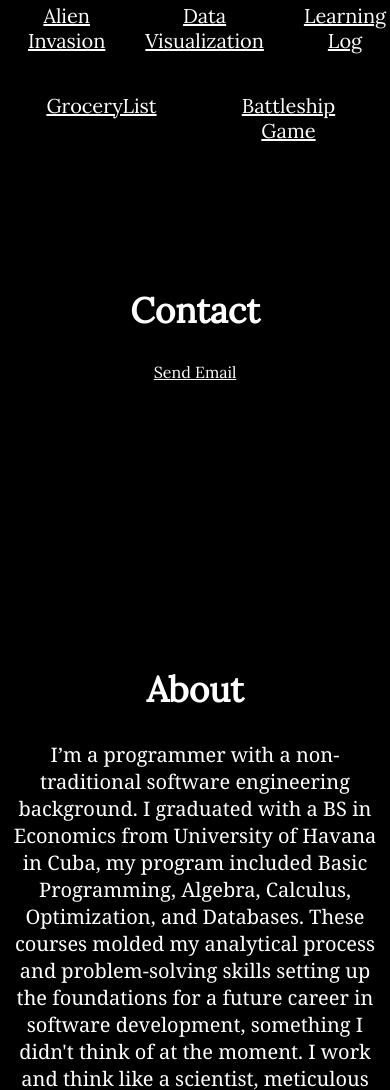
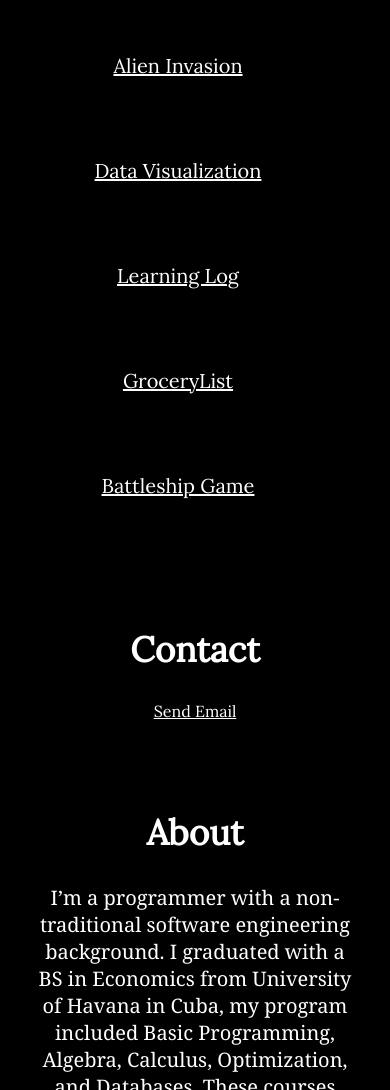
Before and after one commit to leslieroca/leslieroca.github.io, a plain HTML site: page index.html in a window 390 px wide. Shown: the part 628-1718 px from the top of the page. Drawn offline with Linux system fonts and the light colour scheme.

Commit message:
Responsive design the project links using Flexbox

```diff
--- a/index.html
+++ b/index.html
@@ -5,9 +5,7 @@
             My Site!
         </title>
 
-        <meta name="viewport" content="width=device-width, initial-scale=1">
-
-            <!-- Kit's code  -->
+        <!-- Kit's code  -->
         <script src="https://kit.fontawesome.com/2cad8c4e14.js" crossorigin="anonymous"></script>
 
         <meta name="viewport" content="width=device-width, initial-scale=1">
@@ -30,7 +28,7 @@
 
             <div class="profile-links">
                 <a href="https://github.com/leslieroca" id="profile-link" target="_blank" class="active"><i class="fab fa-github fa-lg"></i></a>
-                <a href="https://www.facebook.com/leslie.rodriguezcabrera.7" target="_blank" class="active"><i class="fab fa-facebook fa-lg"></i></a>
+                <!-- <a href="https://www.facebook.com/leslie.rodriguezcabrera.7" target="_blank" class="active"><i class="fab fa-facebook fa-lg"></i></a> -->
                 <a href="https://www.linkedin.com/in/leslierc" target="_blank" class="active"><i class="fab fa-linkedin-in fa-lg"></i></a>
             </div>
 
@@ -58,7 +56,7 @@
             </div>
         </section>
 
-        <section id="projects">
+        <!-- <section id="projects">
             <h1>Projects</h1>
             <div class="grid-container">
 
@@ -84,11 +82,35 @@
                 </div>
 
             </div>
+        </section> -->
+
+        <section id="projects">
+            <h1>Projects</h1>
+            <div id="project_container">
+                <div>
+                    <a href="https://trinket.io/pygame/0bb95ebe25">Alien Invasion</a>
+                </div>
+                <div>
+                    <a href="https://github.com/leslieroca/Data-Visualization">Data Visualization</a>
+                </div>
+                <div>
+                    <a href="https://github.com/leslieroca/Learning-Log">Learning Log</a>
+                </div>
+                <div>
+                    <a href="https://github.com/leslieroca/GroceryList">GroceryList</a>
+                </div>
+                <div>
+                    <a href="https://github.com/leslieroca/BattleshipGame">Battleship Game</a>
+                </div>
+            </div>
         </section>
 
         <section id="contact">
             <h1>Contact</h1>
-            <a href=" mailto: lesliethings@gmail.com">Send Email</a>
+            <div>
+                <a href="mailto: lesliethings@gmail.com">Send Email</a>
+            </div>
+
         </section>
 
         <section id="about">
@@ -117,11 +139,11 @@
                     Worked in Agile software development environments handling tools like Jira, GitHub, and Circle CI, dedicating myself completely
                     to learn more every day and become a better programmer.<br>
                     <br>
-                    To dig deeper into Data Structures and Algorithms so I completed a DS&A Nanodegree on Udacity, taught with Python,
+                    To dig deeper into Data Structures and Algorithms I completed a DS&A Nanodegree on Udacity, taught with Python,
                     and have been working on personal projects using Python frameworks until today.<br>
                     <br>
                     Complementing my technical abilities, I also possess stellar interpersonal and communication skills in English and Spanish,
-                    with an impressive ability to foster positive relationships with others (I’m super sociable) and to lead cross-functional teams.
+                    with an impressive ability to foster positive relationships with others (I’m super sociable).
                 </p>
         </section>
 
--- a/styles.css
+++ b/styles.css
@@ -31,7 +31,6 @@
     background-color: black;
     color: white;
     font-family: 'Lora', serif;
-
   }
 
   /* Add a grey background color on mouse-hover */
@@ -39,6 +38,7 @@
     background-color: #ddd;
     color: black;
   }
+
 
   /* Style the active link (or home/logo) */
   .active {
@@ -73,10 +73,33 @@
   }
 
   #projects, #contact, #about {
-    height: 350px;
     text-align: center;
+    padding: 30px;
   }
 
+  #project_container {
+    display: flex;
+    flex-wrap: wrap;
+  }
+
+  #project_container > div {
+    background-color: black;
+    font-size: 20px;
+    margin: 20px;
+    padding: 20px;
+    width: 200px
+  }
+
+  #project_container > div > a {
+    color:white
+  }
+
+  #project_container > div > a:hover {
+    color: skyblue
+  }
+
+
+  /**
   .row {
     display:flex;
     flex-direction: row;
@@ -99,13 +122,21 @@
   .project_link_style:hover {
     color: skyblue !important;
   }
+  */
 
   .profile-links {
     display: flex;
+    flex-wrap: wrap;
   }
 
-  #contact > a {
+
+  #contact > div > a {
     color: white;
+    padding-bottom: 20px;
+  }
+
+  #contact > div > a:hover {
+    color: skyblue !important;
   }
 
   @media only screen and (max-width: 600px) {
```
